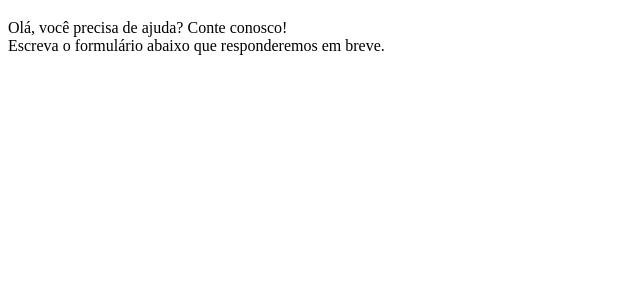
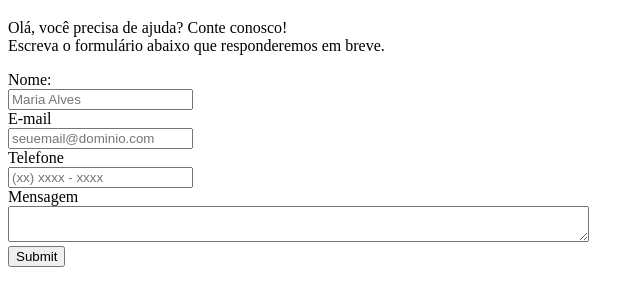
Before and after one commit to ludmilaalvespinto/projeto_contato, a plain HTML site: page index.html in a window 1280 px wide. Shown: the part 61-366 px from the top of the page, without its empty margins (0-644 px from the left). Drawn offline with Linux system fonts and the light colour scheme.

Commit message:
Atualizei o html com o formulario

```diff
--- a/index.html
+++ b/index.html
@@ -15,6 +15,34 @@
         Escreva o formulário abaixo que responderemos em breve.</p>
     </div>
 
+    <!-- Formulario para contato. Tive duvida se coloca em uma div-->
+
+    <form action = "" method = "get">
+
+        <label for = "nome"> Nome: </label>
+         <br>
+        <input type = 'text' id="nome" class="input-padrao" required placeholder="Maria Alves">
+        <br>
+
+        <label for="email">E-mail</label>
+        <br>
+        <input type="email" id="email" class="input-padrao" required placeholder="seuemail@dominio.com">
+        <br>
+
+        <label for ="telefone"> Telefone </label>
+        <br>
+        <input type="tel" id="telefone" class="input-padrao" required placeholder="(xx) xxxx - xxxx">
+        <br>
+
+        <label for="mensagem">Mensagem</label>
+        <br>
+        <textarea cols="70" row="10" id="mensagem" class = "input-padrao" required></textarea>
+        <br>
+
+    </form>
+
+    <!--Botao de enviar o formulario-->
+    <input type="submit" class="enviar">
 
 
 </body>
```
